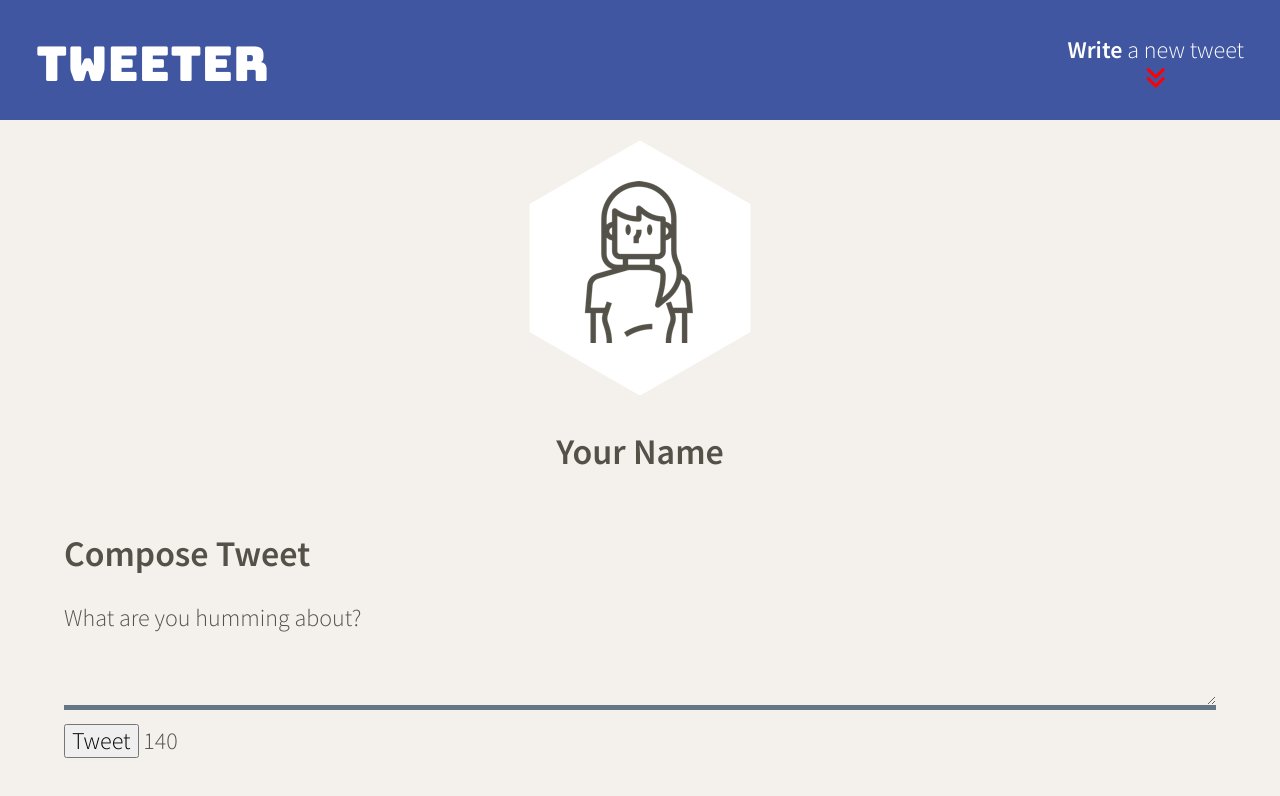
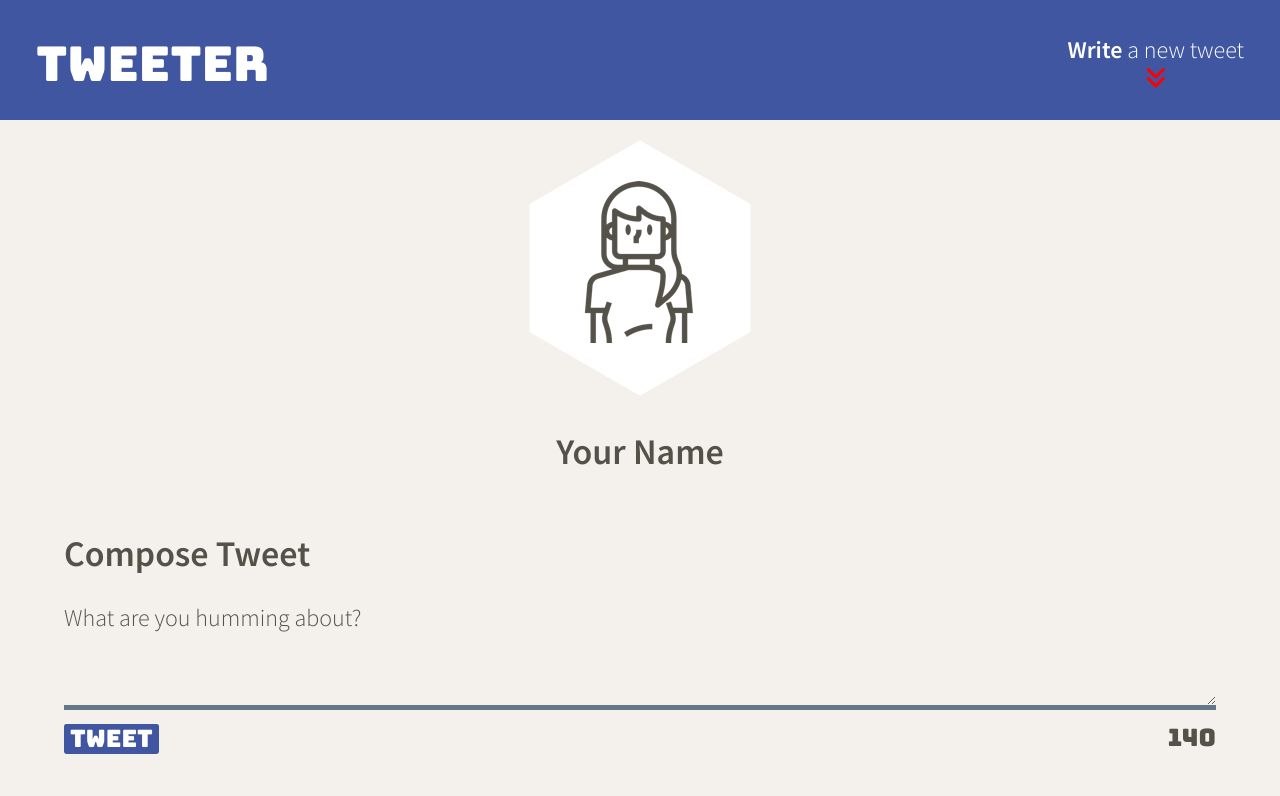
Before and after one commit to SGrossett/tweeter, a website: page public/index.html in a window 1280 px wide. Shown: the top 796 px of the page. Drawn offline with nearby package versions, Linux system fonts and the light colour scheme.

Commit message:
Removed the .form-submit style name and replaced it with 'form > div' and button

```diff
--- a/public/styles/new-tweet.css
+++ b/public/styles/new-tweet.css
@@ -13,13 +13,13 @@ textarea {
   color: #545149;
 }
 
-.form-submit {
+form > div {
   display: flex;
   justify-content: space-between;
   font-family: 'Bungee', sans-serif;
 }
 
-.form-submit button {
+button {
   background-color: #4056A1;
   color: #fff;
   border: none;
```
